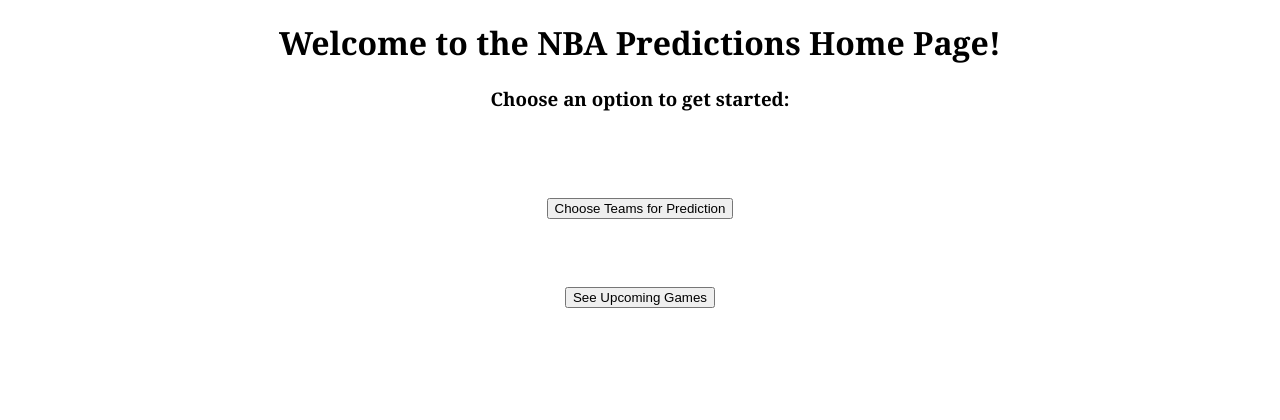
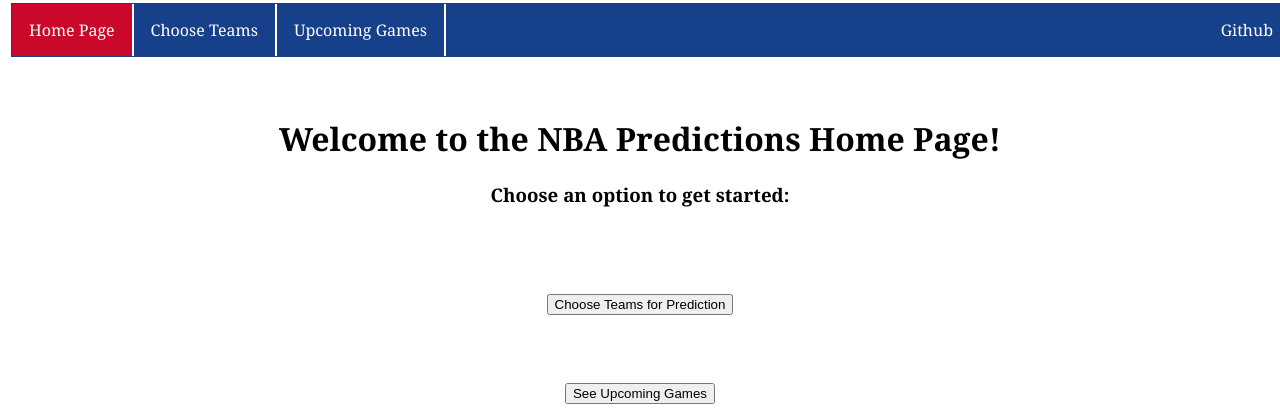
Before and after one commit to cwilbar04/gcp-end-to-end-nba-predictions, a Flask app: page / in a window 1280 px wide. Shown: the top 420 px of the page. Run offline with Flask 2, Linux system fonts and the light colour scheme.

Commit message:
major webapp revision

```diff
--- a/webapp/main.py
+++ b/webapp/main.py
@@ -59,16 +59,16 @@
 
 @app.route('/ChooseTeams', methods=['POST'])
 def ChooseTeamsPost():
-    form_dict = {'HomeTeam':request.form['HomeTeam'], 'AwayTeam':request.form['AwayTeam']}
-    final_output = predicted_pointspread(form_dict)
+    teams = {'HomeTeam':request.form['HomeTeam'], 'AwayTeam':request.form['AwayTeam']}
+    final_output = predicted_pointspread(teams)
     return render_template('ChooseTeamsPost.html', final_output=final_output)
 
 @app.route('/UpcomingGames')
 def UpcomingGames():
     client = storage.Client()
-    bucket_name = os.environ.get("CLOUD_STORAGE_BUCKET") #'nba-predictions-dev.appspot.com'os.environ.get("CLOUD_STORAGE_BUCKET")
+    bucket_name = 'nba-predictions-dev.appspot.com' #os.environ.get("CLOUD_STORAGE_BUCKET") #'nba-predictions-dev.appspot.com'
     bucket = client.bucket(bucket_name)
-    blob = bucket.blob('static/monday.json').download_as_string()
+    blob = bucket.blob('static/upcoming.json').download_as_string()
     data = json.loads(blob.decode("utf-8").replace("'",'"'))
     home_teams = list(data['home_team_name'].values())
     away_teams = list(data['visitor_team_name'].values())
@@ -76,7 +76,7 @@
     game_date = list(data['game_date'].values())
     game_start_time = list(data['game_start_time'].values())
     games = []
-    for i in range(len(home_teams)-1):
+    for i in range(len(home_teams)):
         games.append(f'{away_teams[i]} vs. {home_teams[i]} at {game_start_time[i]} on {game_day[i]}, {game_date[i]}')
     return render_template('UpcomingGames.html', games=games, home_teams = home_teams, away_teams=away_teams, game_day=game_day, game_date = game_date, game_start_time = game_start_time)
 
--- a/webapp/static/staticscript.js
+++ /dev/null
@@ -1,7 +0,0 @@
-'use strict';
-
-window.addEventListener('load', function () {
-
-  console.log("Hello World!");
-
-});
--- a/webapp/static/style.css
+++ /dev/null
@@ -1,4 +0,0 @@
-body {
-  font-family: Georgia, serif;;
-  text-align: center;
-}
--- /dev/null
+++ b/webapp/static/styles.css
@@ -0,0 +1,38 @@
+ul {
+  list-style-type: none;
+  margin: 1px;
+  padding: 1px;
+  overflow: hidden;
+  border: 2px solid #FFFFFF;
+  background-color: #17408B;
+  position: fixed;
+  top: 0;
+  width: 100%;
+ }
+
+ li {
+  float: left;
+  border-right: 2px solid #FFFFFF;
+ }
+
+ li a {
+  display: block;
+  color: white;
+  text-align: left;
+  padding: 15px 17px;
+  text-decoration: none;
+ }
+
+ /* Links will change color when hovered over */
+ li a:hover {
+  background-color: #C9082A;
+ }
+
+ .active {
+  background-color: #C9082A;
+ }
+
+ body {
+  font-family: Georgia, serif;;
+  text-align: center;
+}
--- a/webapp/templates/home.html
+++ b/webapp/templates/home.html
@@ -1,11 +1,19 @@
 <!doctype html>
 <html>
 <head>
+  <script type="text/javascript" src="{{ url_for('static', filename='scripts.js') }}"></script>
+  <link rel="stylesheet" href="{{ url_for('static', filename='styles.css') }}">
   <title>Home</title>
-  <script src="{{ url_for('static', filename='staticscript.js') }}"></script>
-  <link type="text/css" rel="stylesheet" href="{{ url_for('static', filename='style.css') }}">
 </head>
 <body>
+  <ul>
+		<li><a class="active" href="{{ url_for('home')}}">Home Page</a></li>
+    <li><a href="{{url_for('ChooseTeams')}}">Choose Teams</a></li>
+    <li><a href="{{url_for('UpcomingGames')}}">Upcoming Games</a></li>
+    <li style="float: right;"><a href="https://github.com/cwilbar04/nba-predictions">Github</a></li>
+	</ul>
+
+  <br><br><br><br>
 
   <h1>Welcome to the NBA Predictions Home Page!</h1>
 
```
Also changed, not shown: webapp/model.py (+34 -6 lines), webapp/static/scripts.js (added, +7 -0 lines), webapp/templates/ChooseTeams.html (+20 -11 lines), webapp/templates/ChooseTeamsPost.html (+12 -6 lines), webapp/templates/UpcomingGames.html (+14 -8 lines).
